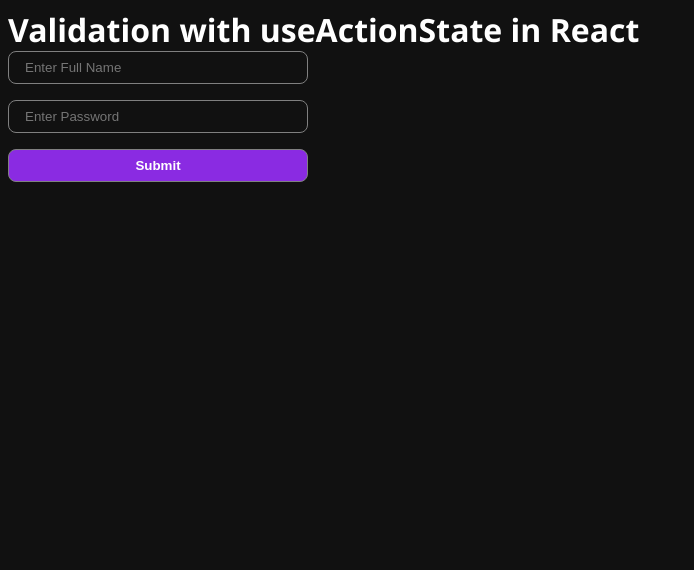
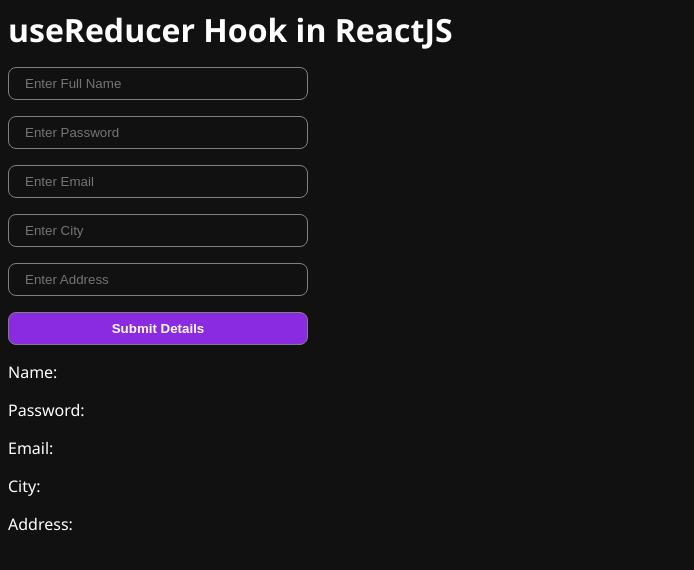
Before and after one commit to 0x-harsh/React-Tutorial---Code-Step-by-Step, a React app: page / in a window 1280 px wide. Shown: the top 570 px of the page, without its empty margins (0-694 px from the left). Built offline with nearby package versions, Linux system fonts and the light colour scheme; the HTML template or start-up script is replaced by a standard one.

Commit message:
useReducer Hook in ReactJS

```diff
--- /dev/null
+++ b/src/51 useReducer Hook in ReactJS/App.jsx
@@ -0,0 +1,39 @@
+import { useReducer } from "react"
+
+const emptyData = {
+    name: '',
+    passowrd: '',
+    email: '',
+    city: '',
+    address: '',
+}
+
+const reducer = (data, action) => {
+    return { ...data, [action.type]: action.val }
+}
+
+const App = () => {
+    const [state, dispatch] = useReducer(reducer, emptyData)
+    return (
+        <div className="flex flex-col gap-4">
+            <h1>useReducer Hook in ReactJS</h1>
+            <form action="" className="flex flex-col gap-4">
+                <input type="text" placeholder="Enter Full Name" onChange={(e) => { dispatch({ val: e.target.value, type: 'name' }) }} />
+                <input type="text" placeholder="Enter Password" onChange={(e) => { dispatch({ val: e.target.value, type: 'password' }) }} />
+                <input type="text" placeholder="Enter Email" onChange={(e) => { dispatch({ val: e.target.value, type: 'email' }) }} />
+                <input type="text" placeholder="Enter City" onChange={(e) => { dispatch({ val: e.target.value, type: 'city' }) }} />
+                <input type="text" placeholder="Enter Address" onChange={(e) => { dispatch({ val: e.target.value, type: 'address' }) }} />
+                <button>Submit Details</button>
+            </form>
+            <ul className="flex flex-col gap-4">
+                <li>Name: {state.name}</li>
+                <li>Password: {state.password}</li>
+                <li>Email: {state.email}</li>
+                <li>City: {state.city}</li>
+                <li>Address: {state.address}</li>
+            </ul>
+        </div>
+    )
+}
+
+export default App
--- a/src/main.jsx
+++ b/src/main.jsx
@@ -1,7 +1,7 @@
 import { StrictMode } from 'react'
 import { createRoot } from 'react-dom/client'
 import './index.css'
-import App from './50 Validation with useActionState in React/App.jsx'
+import App from './51 useReducer Hook in ReactJS/App.jsx'
 import { BrowserRouter } from 'react-router'
 
 createRoot(document.getElementById('root')).render(
```
